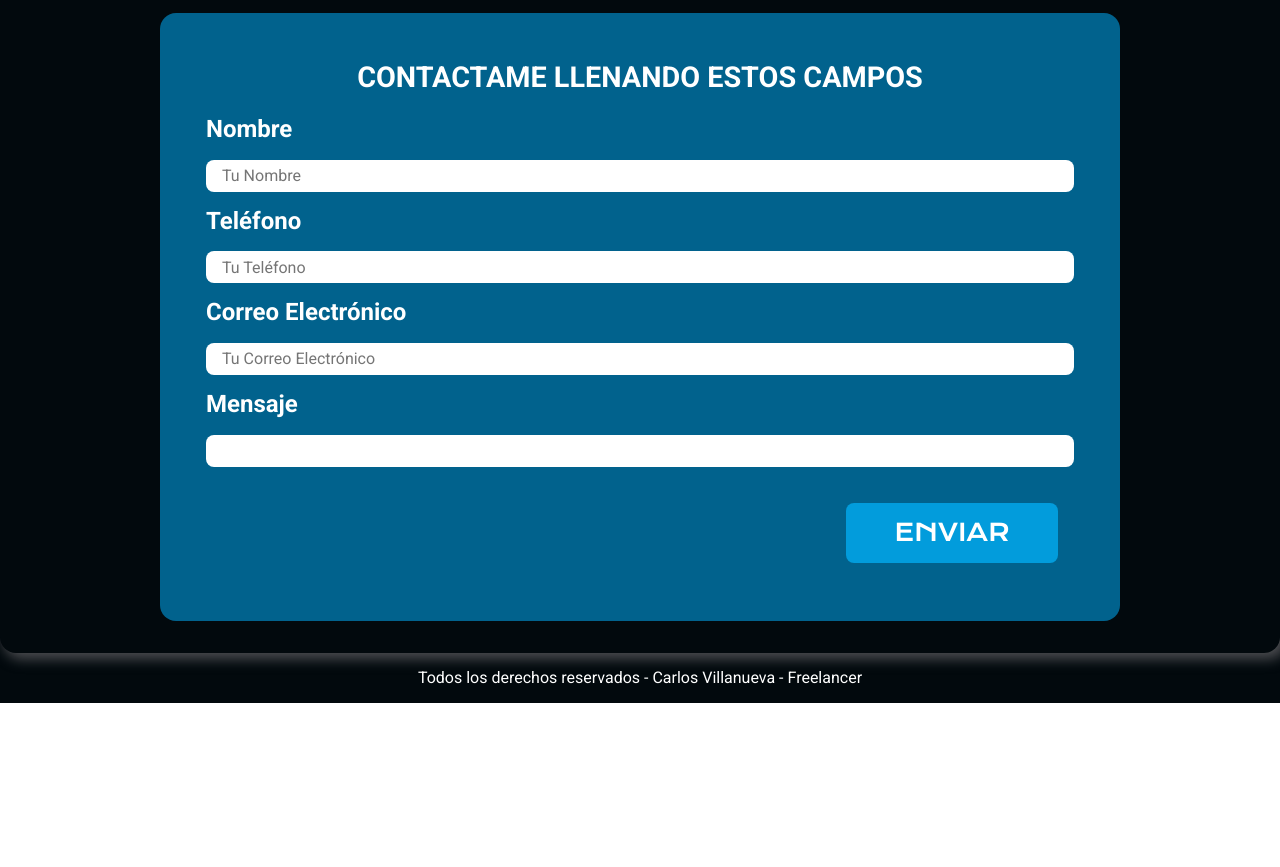
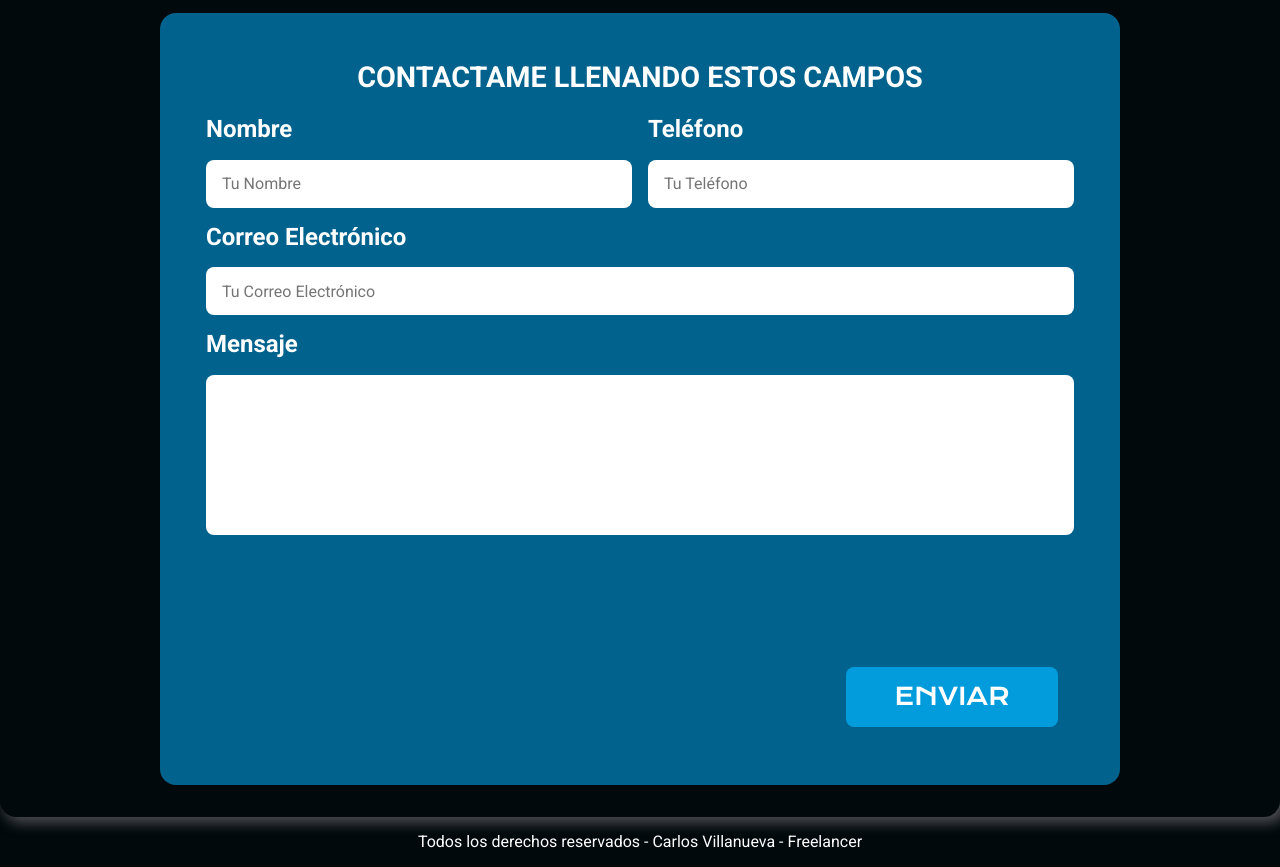
Before and after one commit to CarlosKVillanueva/Pagina_Web_Freelance, a plain HTML site: page index.html in a window 1280 px wide. Shown: the part 1482-2349 px from the top of the page. Before the commit the page ends 2185 px from the top, so only its background shows below. Drawn offline with nearby package versions, Linux system fonts and the light colour scheme.

Commit message:
Pagina Terminada

```diff
--- a/css/styles.css
+++ b/css/styles.css
@@ -245,10 +245,21 @@ align-items: center;
     padding: 1rem;
     font-weight: bold;
 }
-.contenedor-campos {
-    display: flex;
-    flex-direction: column;
+
+@media (min-width: 768px) {
+    .contenedor-campos {
+    display: grid;
+    grid-template-columns: repeat(2, 1fr);
+    grid-template-rows: auto auto 20rem;
+    column-gap: 1rem;
+
+    }
+    .campo:nth-child(3),
+    .campo:nth-child(4) {
+        grid-column: 1 / 3;
+    }
 }
+
 .campo {
     margin-bottom: 1rem;
 ;
@@ -263,7 +274,7 @@ align-items: center;
 }
 .input-text {
     width: 100%;
-    height: 2rem;
+    height: 3rem;
     border: none;
     padding: 1rem;
     border-radius: .5rem;
@@ -274,6 +285,10 @@ textarea {
 
 
 
+.campo textarea {
+    height: 10rem;
+}
+
 /* FOOTER */
 
 .footer p {
```
